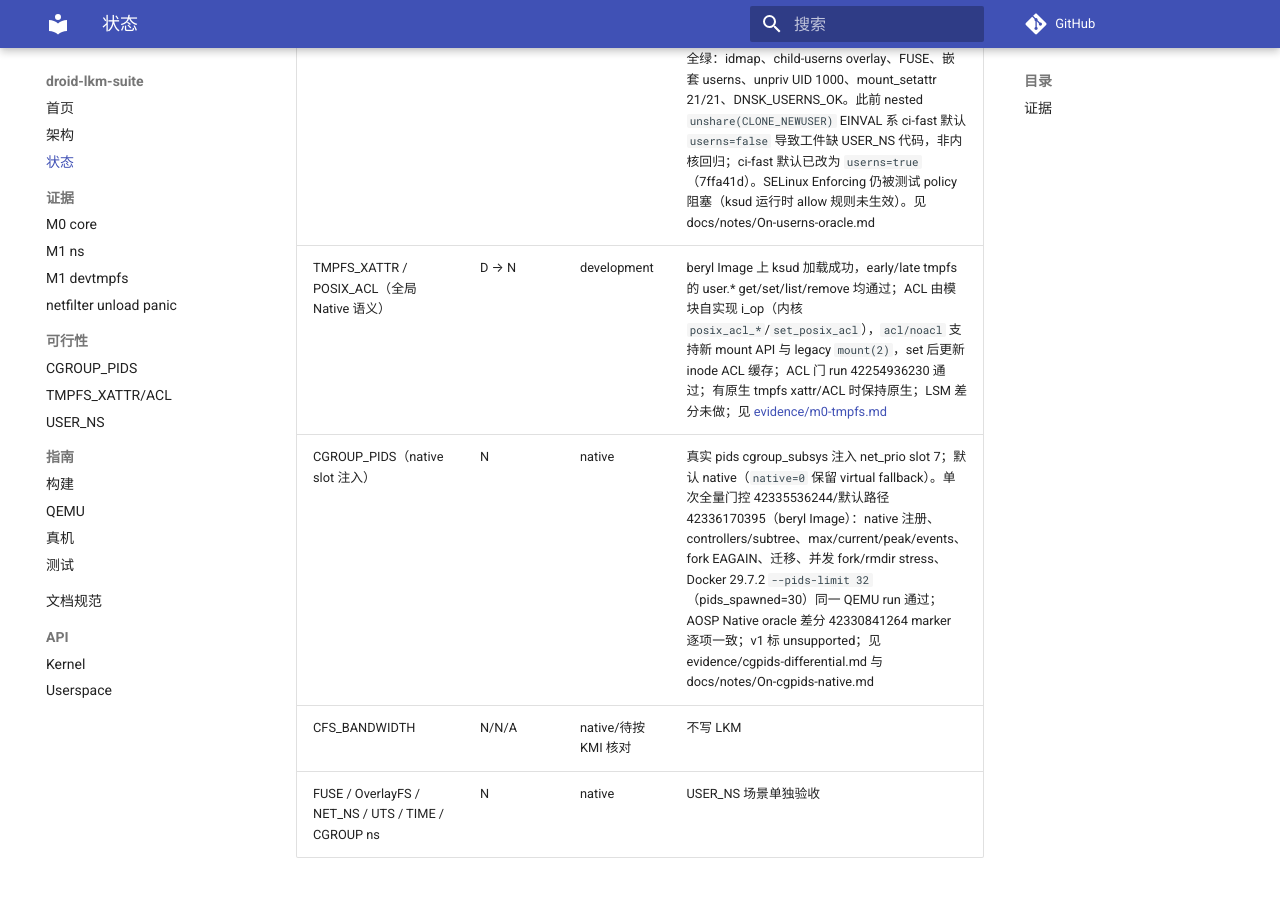
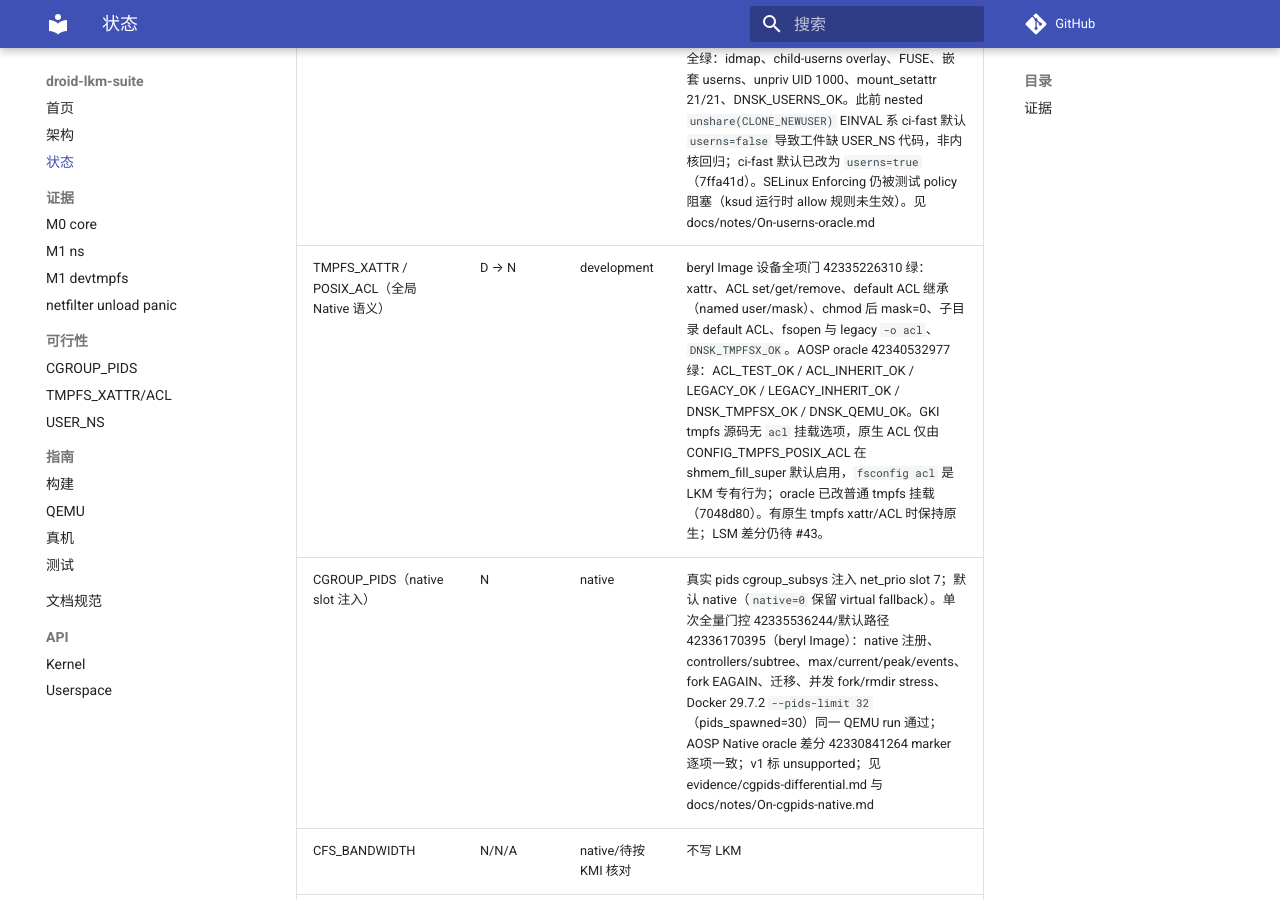
Before and after one commit to uobe1/droid-lkm-suite, an MkDocs documentation site: the page built from docs/status.md, in a window 1280 px wide and 900 px high, scrolled down 960 px. Built offline with MkDocs 1.6.1 and Material for MkDocs 9.7.7, drawn with Linux system fonts in a browser that asks for light colours; comment, search, counter and statistics services are not loaded.

Commit message:
docs(status): tmpfsx device and oracle gates are green

```diff
--- a/docs/status.md
+++ b/docs/status.md
@@ -12,7 +12,7 @@
 | xt_addrtype / nft target subset / REJECT / RECENT / IP6 NAT | R | development | active load/unload + netns 内 addrtype/recent/REJECT/ipset/xt_set 规则通过; 原生 REJECT 正确跳过; 内核缺 `IP6_NF_NAT` 时由模块补齐 legacy `nat` 表（DNAT/MASQUERADE，run 42254952259，符号由 ksud 解析）; UFW/Fail2ban（run 42278237353）与 Docker 29.7.2 legacy+nft bridge/NAT（run 42293517445）通过 |
 | IP_SET / HASH_IP / HASH_NET / XT_SET | R | development | 6.12 构建/导出/QEMU hash 语义通过; 设备 no-compat ABI 修复后 insmod/xt_set 注册/rmmod 通过; iptables 规则与容器验收待完成 |
 | USER_NS + idmapped/child overlay/FUSE/selftests | D → N | development | AOSP oracle（oracle-nopids 镜像，USER_NS/FUSE/OVERLAY/TMPFS 已开）42338157652 通过：idmap、overlay、unpriv UID 1000、FUSE、mount_setattr 21/21、DNSK_USERNS_OK；设备 LKM 门 42339674055 全绿：idmap、child-userns overlay、FUSE、嵌套 userns、unpriv UID 1000、mount_setattr 21/21、DNSK_USERNS_OK。此前 nested `unshare(CLONE_NEWUSER)` EINVAL 系 ci-fast 默认 `userns=false` 导致工件缺 USER_NS 代码，非内核回归；ci-fast 默认已改为 `userns=true`（7ffa41d）。SELinux Enforcing 仍被测试 policy 阻塞（ksud 运行时 allow 规则未生效）。见 docs/notes/On-userns-oracle.md |
-| TMPFS_XATTR / POSIX_ACL（全局 Native 语义） | D → N | development | beryl Image 上 ksud 加载成功，early/late tmpfs 的 user.* get/set/list/remove 均通过；ACL 由模块自实现 i_op（内核 `posix_acl_*`/`set_posix_acl`），`acl/noacl` 支持新 mount API 与 legacy `mount(2)`，set 后更新 inode ACL 缓存；ACL 门 run 42254936230 通过；有原生 tmpfs xattr/ACL 时保持原生；LSM 差分未做；见 [evidence/m0-tmpfs.md](evidence/m0-tmpfs.md) |
+| TMPFS_XATTR / POSIX_ACL（全局 Native 语义） | D → N | development | beryl Image 设备全项门 42335226310 绿：xattr、ACL set/get/remove、default ACL 继承（named user/mask）、chmod 后 mask=0、子目录 default ACL、fsopen 与 legacy `-o acl`、`DNSK_TMPFSX_OK`。AOSP oracle 42340532977 绿：ACL_TEST_OK / ACL_INHERIT_OK / LEGACY_OK / LEGACY_INHERIT_OK / DNSK_TMPFSX_OK / DNSK_QEMU_OK。GKI tmpfs 源码无 `acl` 挂载选项，原生 ACL 仅由 CONFIG_TMPFS_POSIX_ACL 在 shmem_fill_super 默认启用，`fsconfig acl` 是 LKM 专有行为；oracle 已改普通 tmpfs 挂载（7048d80）。有原生 tmpfs xattr/ACL 时保持原生；LSM 差分仍待 #43。 |
 | CGROUP_PIDS（native slot 注入） | N | native | 真实 pids cgroup_subsys 注入 net_prio slot 7；默认 native（`native=0` 保留 virtual fallback）。单次全量门控 42335536244/默认路径 42336170395（beryl Image）：native 注册、controllers/subtree、max/current/peak/events、fork EAGAIN、迁移、并发 fork/rmdir stress、Docker 29.7.2 `--pids-limit 32`（pids_spawned=30）同一 QEMU run 通过；AOSP Native oracle 差分 42330841264 marker 逐项一致；v1 标 unsupported；见 evidence/cgpids-differential.md 与 docs/notes/On-cgpids-native.md |
 | CFS_BANDWIDTH | N/N/A | native/待按 KMI 核对 | 不写 LKM |
 | FUSE / OverlayFS / NET_NS / UTS / TIME / CGROUP ns | N | native | USER_NS 场景单独验收 |
```
